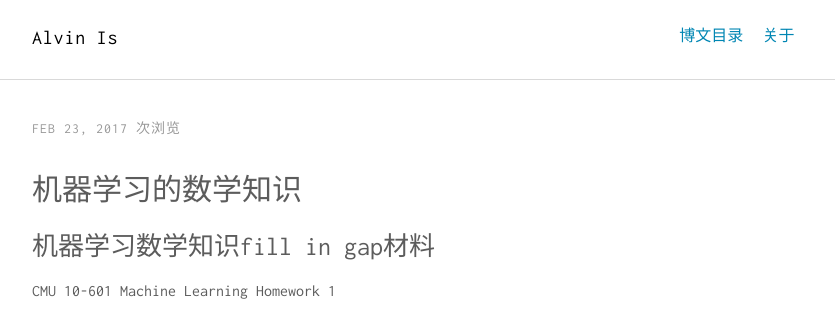
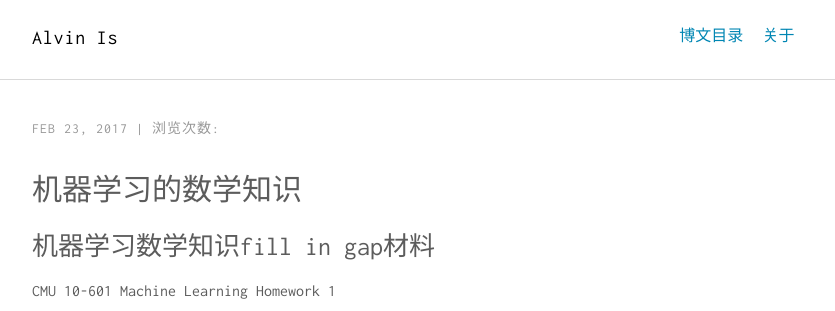
Before and after one commit to Alvinsjq/Alvinsjq.github.io, a Jekyll site: the page built from _posts/2017-02-23-math-background.markdown, in a window 1280 px wide. Shown: the top 311 px of the page, without its empty margins (222-1057 px from the left). Built offline with Jekyll 4.4.1, drawn with Linux system fonts in a browser that asks for light colours; nearby versions of some CDN libraries; comment, search, counter and statistics services are not loaded.

Commit message:
add leancloud

```diff
--- a/_layouts/post.html
+++ b/_layouts/post.html
@@ -8,14 +8,11 @@
     {% if page.author %} • <span itemprop="author" itemscope itemtype="http://schema.org/Person"><span itemprop="name">{{ page.author }}</span></span>{% endif %}
 
     {% if site.leancloud.enable %}
-           <span id="{{ site.url }}" class="leancloud_visitors meta_data_item" data-flag-title="">
-     <span class="post-meta-item-icon">
-       <span class="octicon octicon-eye"></span>
-     </span>
-     <span class="old-visitors-count" style="display: none;"></span>
-     <span class="leancloud-visitors-count"></span>
-     <span class="post-meta-item-text">次浏览</span>
-    </span>
+         <span id="{{ page.url }}" class="leancloud_visitors" data-flag-title="{{ page.title }}">
+        <span class="post-meta-divider">|</span>
+        <span class="post-meta-item-text"> 浏览次数:  </span>
+        <span class="leancloud-visitors-count"></span>
+       </span>
     {% endif %}
 
     </p>
```
Also changed, not shown: index.html (+5 -8 lines).
